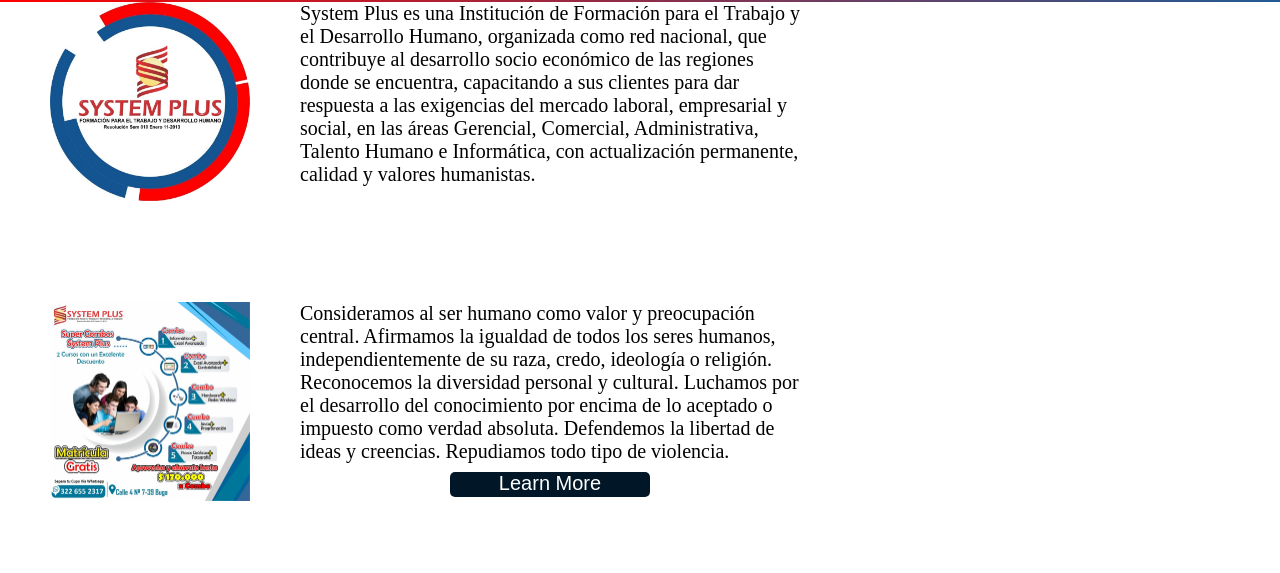
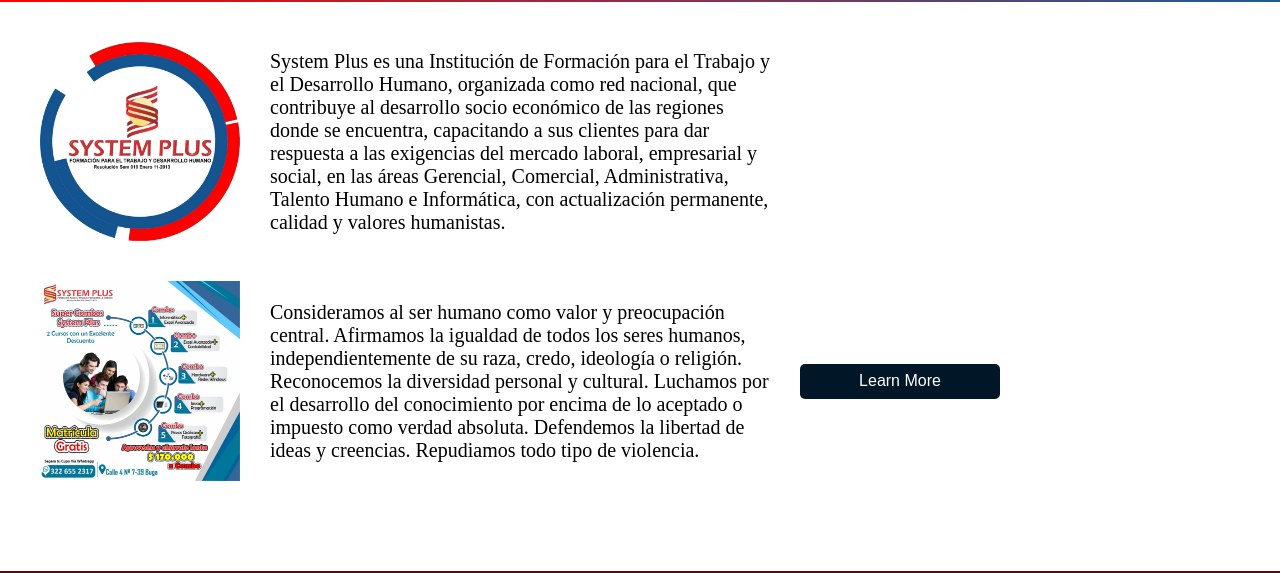
Before and after one commit to Kleiman2009/Proyecto-grupal-1, a plain HTML site: page index.html in a window 1280 px wide. Shown: the part 48-621 px from the top of the page. Drawn offline with Linux system fonts and the light colour scheme.

Commit message:
Corrección 2 de html y css, historia e index

```diff
--- a/historia.css
+++ b/historia.css
@@ -1,35 +1,119 @@
-*{
+* {
     margin: 0;
     padding: 0;
     box-sizing: border-box;
 }
-main{
-    background-color: #205B94 ;
-    background-image: url(./img/logov3.png);
-    background-repeat: no-repeat;
-    background-position: center;
-    color: antiquewhite;
+
+/* HEADER */
+
+header{
+    width: 100%;
+    height: 50px;
+    background: linear-gradient(90deg,#fd0100,#205b94);
+    color: white;
+    padding: 25px;
+    display: flex;
+    justify-content: space-between;
+    align-items: center;
 }
 
-h1{
-    font-size: 3em;
-    margin: 30px;
-
+nav a{
+    color: rgb(250, 250, 250);
+    text-decoration: none;
+    margin: 10px;
+    font-weight: bold;
 }
 
-p{
-    font-size: 1.5em;
-    margin: 30px;
-    text-align: justify;
-    font-size: medium;
+nav a:hover{
+    color: blue;
 }
 
-ul{
-    margin: 30px;
-    font-size: medium;
+.logo{
+    width: 50px;
+    height: 30px;
 }
-background-img{
-    width: 50px;
-    height: auto;
-    margin: 30px;
+
+/* MAIN */
+
+main{
+    background-color: white;
+    display: flex;
+    flex-direction: column;
+    gap: 40px;
+    padding: 40px;
 }
+
+/* CONTENEDORES */
+
+div{
+    display: flex;
+    align-items: center;
+    gap: 30px;
+}
+
+/* IMAGENES */
+
+.imagen1,
+.imagen2{
+    width: 200px;
+}
+
+/* TEXTOS */
+
+.parrafo1,
+.parrafo2{
+    width: 500px;
+    font-size: 20px;
+}
+
+/* BOTON */
+
+button{
+    width: 200px;
+    height: 35px;
+    font-size: 16px;
+    background-color: #011728;
+    color: white;
+    border: none;
+    border-radius: 5px;
+    cursor: pointer;
+}
+
+button:hover{
+    background-color:#02304d;
+}
+
+/* FOOTER */
+
+footer{
+    display: flex;
+    justify-content: center;
+    align-items: center;
+    width: 100%;
+    height: 40px;
+    margin-top: 50px;
+    padding: 15px 0;
+    background-color: #570d0d;
+    color: whitesmoke;
+    font-family: Arial, sans-serif;
+    font-size: 14px;
+    gap: 25px;
+}
+
+.whatsapp-link{
+    color: #feffff;
+    text-decoration: none;
+    font-weight: bold;
+}
+
+.whatsapp-link:hover{
+    color:  #1ebe5d;
+}
+
+footer i{
+    font-size: 24px;
+}
+
+.fa-instagram{
+    color: #E4405F;
+}
--- a/style.css
+++ b/style.css
@@ -3,6 +3,8 @@
     padding: 0;
     box-sizing: border-box;
 }
+
+/* HEADER */
 
 header{
     width: 100%;
@@ -13,105 +15,89 @@
     display: flex;
     justify-content: space-between;
     align-items: center;
-
-
 }
 
 nav a{
-    color: gray;
+    color: rgb(250, 250, 250);
     text-decoration: none;
     margin: 10px;
     font-weight: bold;
 }
 
 nav a:hover{
-    color: blue;}
+    color: blue;
+}
 
 .logo{
     width: 50px;
     height: 30px;
 }
 
+/* MAIN */
 
 main{
     background-color: white;
     display: flex;
-
-
+    flex-direction: column;
+    gap: 40px;
+    padding: 40px;
 }
 
-div {
+/* CONTENEDORES */
+
+div{
     display: flex;
-    flex-direction: column;
     align-items: center;
-    justify-content: center;
-    height: 100vh;
+    gap: 30px;
 }
 
-.imagen1 {
-    display: flex;
+/* IMAGENES */
+
+.imagen1,
+.imagen2{
     width: 200px;
-    top: 50px;
-    left:50px;
-    position: absolute;
+}
 
-}
-.parrafo1 {
-    display: flex;
+/* TEXTOS */
+
+.parrafo1,
+.parrafo2{
     width: 500px;
-    top: 50px;
-    left:300px;
-    position: absolute;
     font-size: 20px;
 }
 
-.imagen2 {
-    display: flex;
+/* BOTON */
+
+button{
     width: 200px;
-    top: 350px;
-    left:50px;
-    position: absolute;
-
-}
-.parrafo2 {
-    display: flex;
-    width: 500px;
-    top: 350px;
-    left:300px;
-    position: absolute;
-    font-size: 20px;
-}
-button {
-    display: flex;
-    width: 200px;
-    height: 25px;
-    top: 520px;
-    left:450px;
-    position: absolute;
-    font-size: 20px;
+    height: 35px;
+    font-size: 16px;
     background-color: #011728;
     color: white;
     border: none;
     border-radius: 5px;
     cursor: pointer;
-    text-align: center;
-    justify-content:center ;
 }
 
+button:hover{
+    background-color:#02304d;
+}
+
+/* FOOTER */
 
 footer{
     display: flex;
     justify-content: center;
     align-items: center;
-    width: 100% ;
+    width: 100%;
     height: 40px;
     margin-top: 50px;
-    padding: 15 px 0;
+    padding: 15px 0;
     background-color: #570d0d;
     color: whitesmoke;
     font-family: Arial, sans-serif;
     font-size: 14px;
-    gap: 25px
+    gap: 25px;
 }
 
 .whatsapp-link{
@@ -119,12 +105,15 @@
     text-decoration: none;
     font-weight: bold;
 }
+
 .whatsapp-link:hover{
     color:  #1ebe5d;
 }
+
 footer i{
     font-size: 24px;
 }
+
 .fa-instagram{
     color: #E4405F;
 }
```
Also changed, not shown: historia.html (+12 -1 lines).
